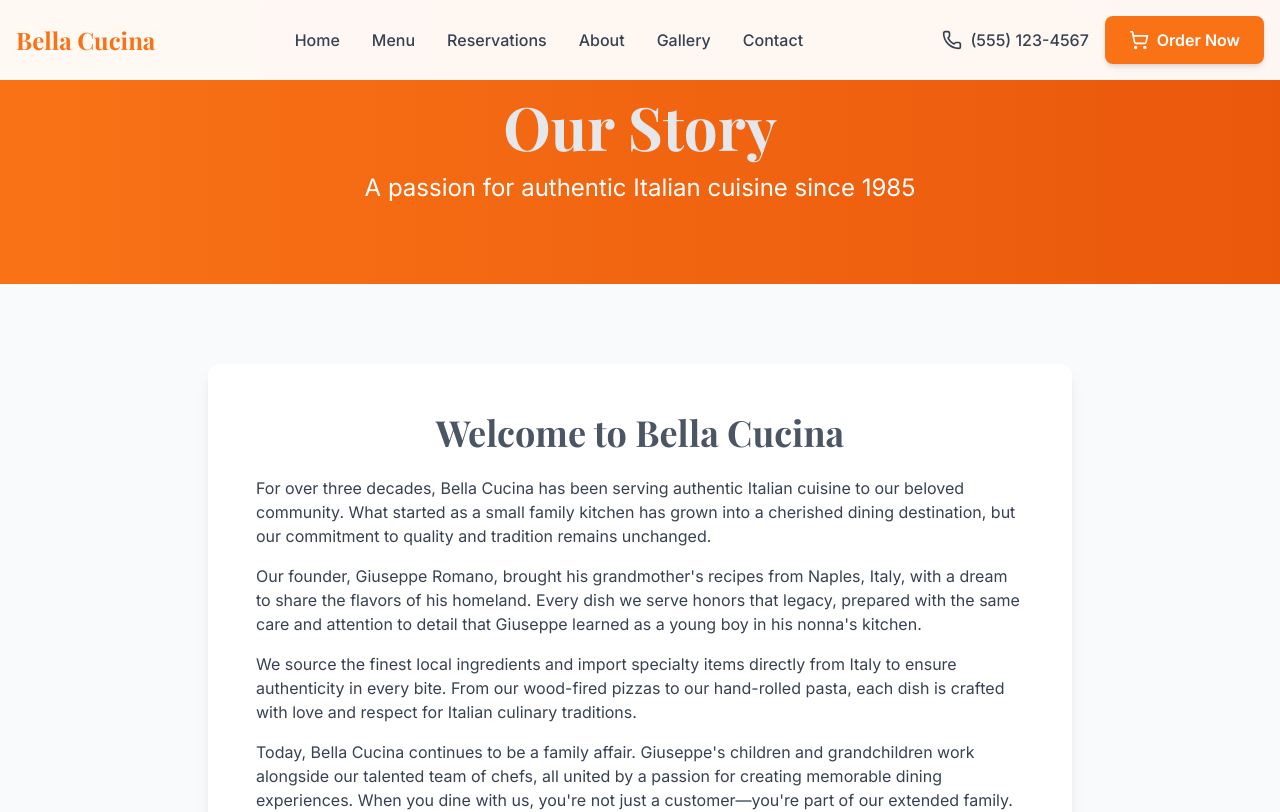
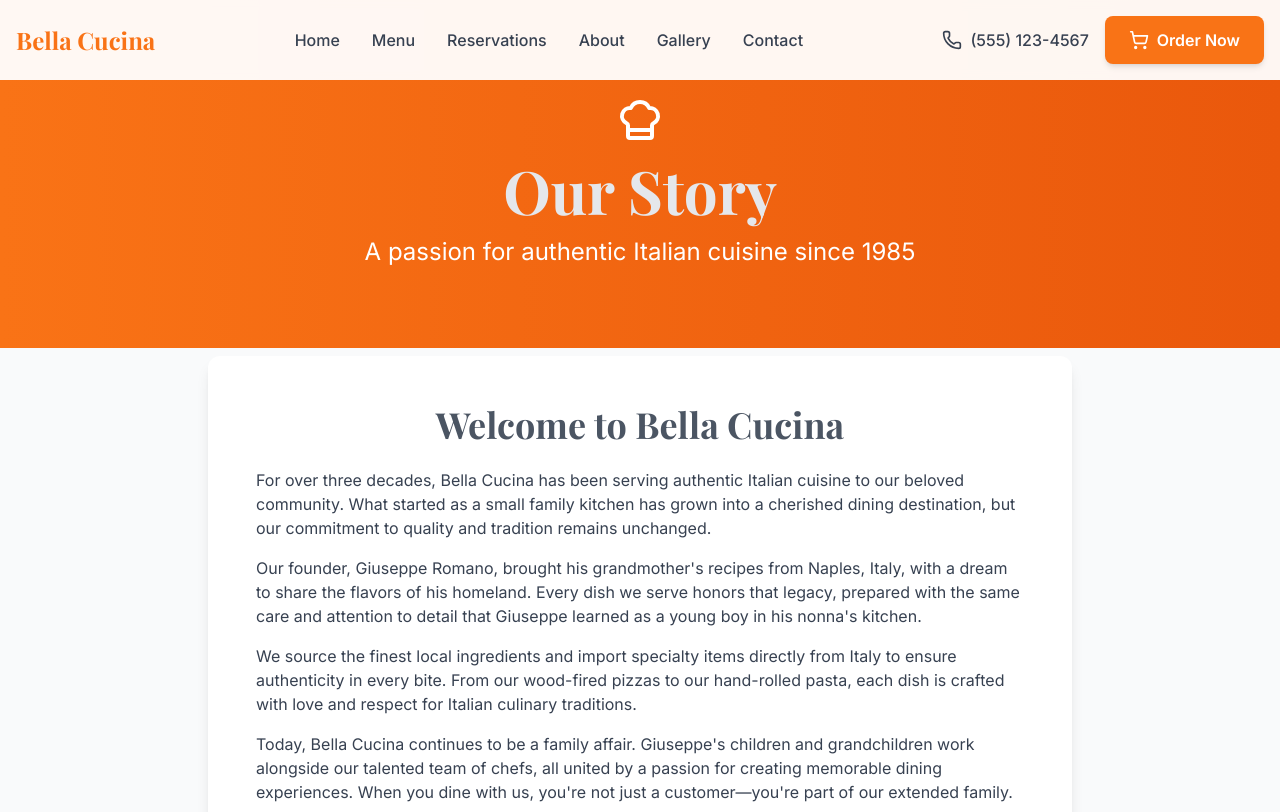
Before and after one commit to APMusyoka/restaurant-ordering, a Next.js app: page /about in a window 1280 px wide. Shown: the top 812 px of the page. Built offline with nearby package versions, Linux system fonts and the light colour scheme; a web font is replaced by a local one.

Commit message:
style: add ChefHat icon to About page hero
- Added ChefHat icon above 'Our Story' heading
- Aligned visual style with Menu, Contact, and Reservations pages
- Improved hero section consistency across the site

```diff
--- a/src/app/about/page.tsx
+++ b/src/app/about/page.tsx
@@ -1,6 +1,6 @@
 import { restaurantInfo } from '@/data/restaurant';
 import { Button } from '@/components/ui/Button';
-import { Users, Award, Heart, UtensilsCrossed } from 'lucide-react';
+import { Users, Award, Heart, UtensilsCrossed, ChefHat } from 'lucide-react';
 import Link from 'next/link';
 
 export default function AboutPage() {
@@ -9,7 +9,10 @@ export default function AboutPage() {
             {/* Hero Section */}
             <section className="bg-gradient-to-r from-orange-500 to-orange-600 text-white py-20">
                 <div className="container mx-auto px-4 text-center">
-                    <h1 className="text-5xl md:text-6xl font-bold my-4 text-gray-200">Our Story</h1>
+                    <div className="flex justify-center my-4">
+                        <ChefHat size={48} />
+                    </div>
+                    <h1 className="text-5xl md:text-6xl font-bold mb-4 text-gray-200">Our Story</h1>
                     <p className="text-xl md:text-2xl max-w-2xl mx-auto">
                         A passion for authentic Italian cuisine since 1985
                     </p>
@@ -17,7 +20,7 @@ export default function AboutPage() {
             </section>
 
             {/* Story Section */}
-            <section className="py-20">
+            <section className="pb-20 pt-2">
                 <div className="container mx-auto px-4 max-w-4xl">
                     <div className="bg-white rounded-xl shadow-lg p-8 md:p-12">
                         <h2 className="text-4xl font-bold mb-6 text-center">Welcome to Bella Cucina</h2>
```
